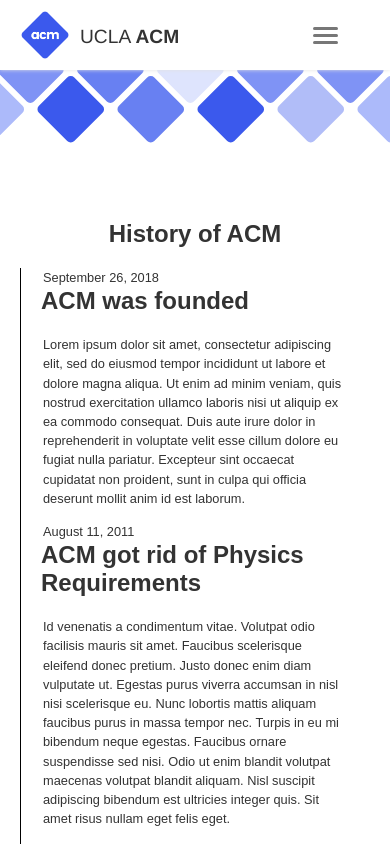
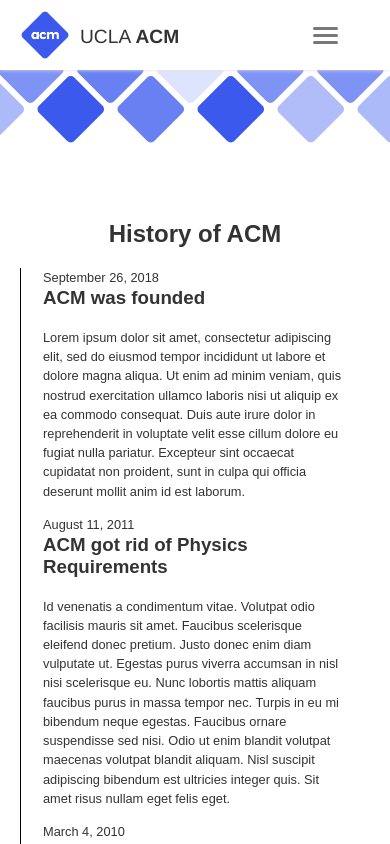
Before and after one commit to uclaacm/website, a React app: page /history in a window 390 px wide. Shown: the top 844 px of the page. Built offline with nearby package versions, Linux system fonts and the light colour scheme; the HTML template or start-up script is replaced by a standard one.

Commit message:
Fixed mobile

```diff
--- a/src/components/History/Timeline/historytile.jsx
+++ b/src/components/History/Timeline/historytile.jsx
@@ -8,7 +8,7 @@ export default class HistoryTile extends React.Component {
 					<p>{this.props.history.date}</p>
 				</div>
 				<div className='history-info'>
-					<h2>{this.props.history.title}</h2>
+					<h3>{this.props.history.title}</h3>
 					<p>{this.props.history.description}</p>
 				</div>
 			</div>
--- a/src/components/History/Timeline/style.scss
+++ b/src/components/History/Timeline/style.scss
@@ -6,7 +6,7 @@
 		.history-date {
 			p {
 				white-space: nowrap;
-				margin-top: 14px;
+				margin-top: 20px;
 				width: 120px;
 				text-align: right;
 			}
@@ -16,8 +16,8 @@
 			text-align: left;
 			border-left: 1px solid black;
 
-			h2 {
-				padding-top: 0px;
+			h3 {
+				margin: 1em 22px;
 			}
 		}
 	}
@@ -36,6 +36,10 @@
 
 			.history-info {
 				border: none;
+
+				h3 {
+					margin: 0 22px 1em 22px;
+				}
 			}
 		}
 	}
```
